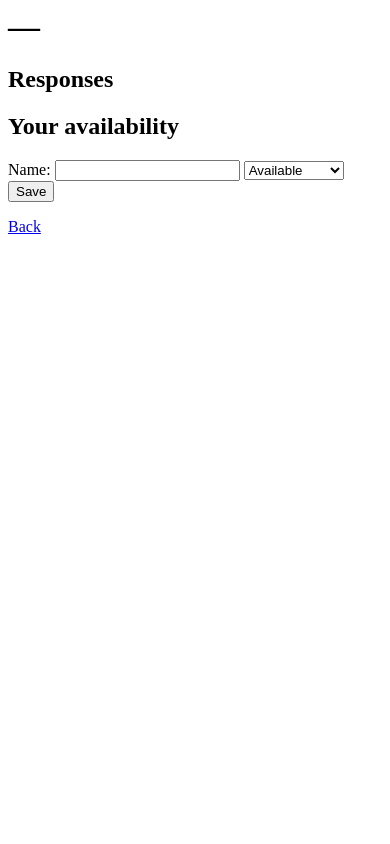
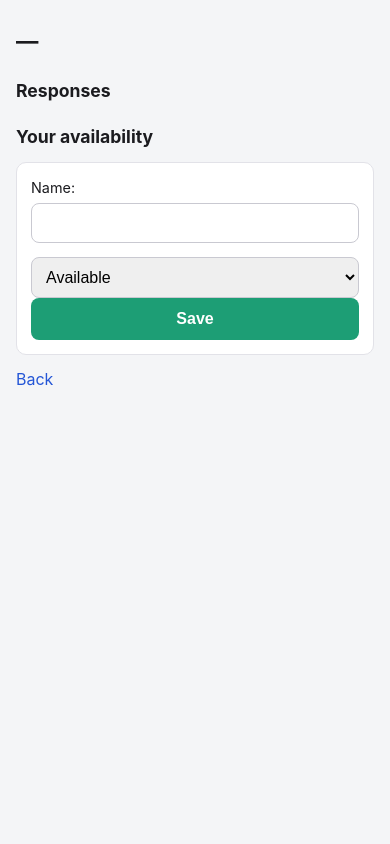
Before and after one commit to gurikelani/availability-tracker, a Flask app: page /fixture/1 in a window 390 px wide. Run offline with Flask 3, Linux system fonts and the light colour scheme; data that the repository does not hold is empty.

Commit message:
Add styling and mobile viewport

```diff
--- a/static/style.css
+++ b/static/style.css
@@ -0,0 +1,52 @@
+* { box-sizing: border-box; margin: 0; padding: 0; }
+
+body {
+  font-family: -apple-system, "Segoe UI", sans-serif;
+  background: #f4f5f7;
+  color: #1b1b1f;
+  max-width: 480px;
+  margin: 0 auto;
+  padding: 24px 16px;
+  line-height: 1.5;
+}
+
+h1 { font-size: 1.4rem; margin-bottom: 16px; }
+h2 { font-size: 1.1rem; margin: 20px 0 8px; }
+
+ul { list-style: none; }
+
+li {
+  background: #fff;
+  border: 1px solid #e2e2e8;
+  border-radius: 10px;
+  padding: 12px 14px;
+  margin-bottom: 8px;
+}
+
+a { color: #2456d6; text-decoration: none; }
+li a { display: block; font-weight: 600; }
+
+form { background: #fff; border: 1px solid #e2e2e8; border-radius: 10px; padding: 14px; margin: 12px 0; }
+label { display: block; margin-bottom: 10px; font-size: 0.9rem; }
+
+input, select {
+  width: 100%;
+  padding: 10px;
+  margin-top: 4px;
+  border: 1px solid #c9c9d1;
+  border-radius: 8px;
+  font-size: 1rem;
+}
+
+button {
+  width: 100%;
+  padding: 12px;
+  border: none;
+  border-radius: 8px;
+  background: #1d9e75;
+  color: #fff;
+  font-size: 1rem;
+  font-weight: 600;
+  cursor: pointer;
+}
+button:hover { background: #177f5e; }
--- a/templates/fixture.html
+++ b/templates/fixture.html
@@ -1,5 +1,5 @@
+<meta name="viewport" content="width=device-width, initial-scale=1">
 <link rel="stylesheet" href="/static/style.css">
-<meta name="viewport" content="width=device-width, initial-scale=1">
 
 <h1>{{ f[1] }} — {{ f[2] }}</h1>
 <p>{{ f[3] }}</p>
--- a/templates/index.html
+++ b/templates/index.html
@@ -1,5 +1,5 @@
+<meta name="viewport" content="width=device-width, initial-scale=1">
 <link rel="stylesheet" href="/static/style.css">
-<meta name="viewport" content="width=device-width, initial-scale=1">
 
 <h1>KCLFC Fixtures</h1>
 <ul>
--- a/templates/new.html
+++ b/templates/new.html
@@ -1,5 +1,5 @@
+<meta name="viewport" content="width=device-width, initial-scale=1">
 <link rel="stylesheet" href="/static/style.css">
-<meta name="viewport" content="width=device-width, initial-scale=1">
 
 <h1>New fixture</h1>
 <form method="POST">
```
